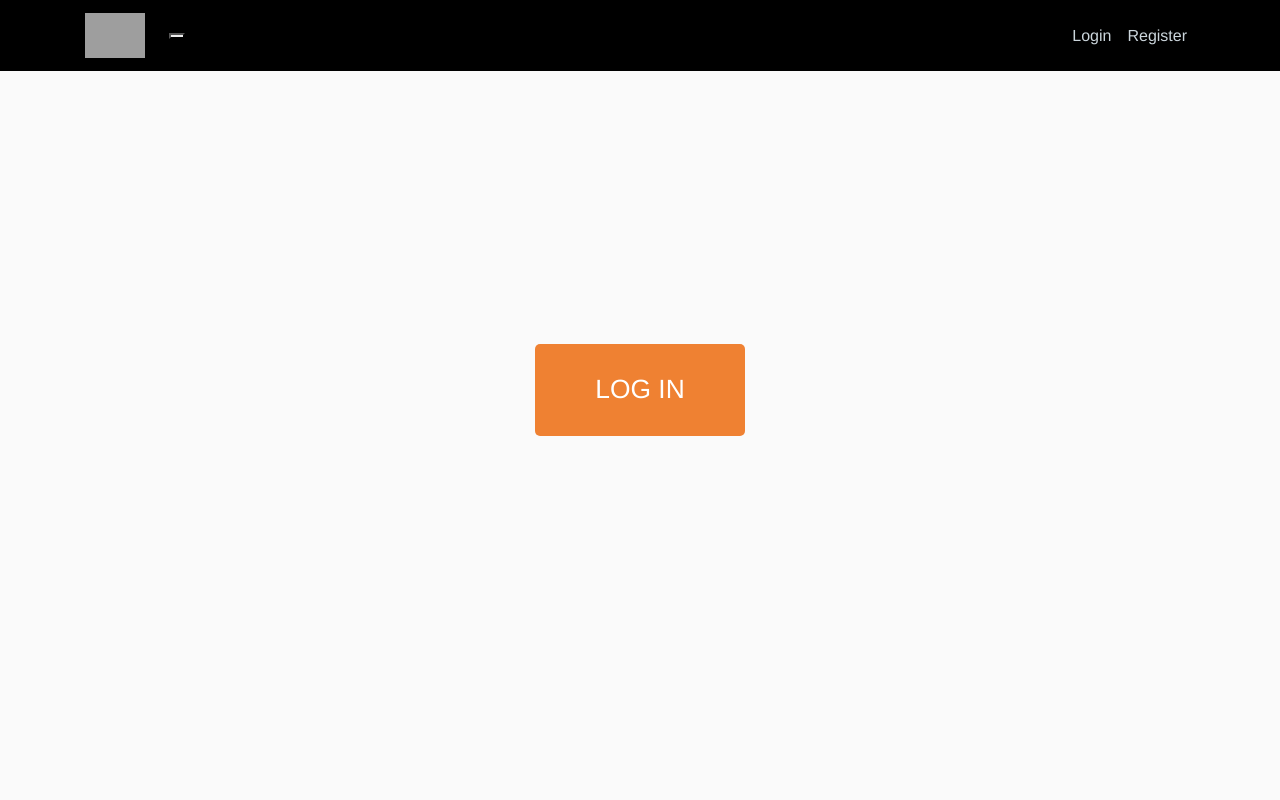
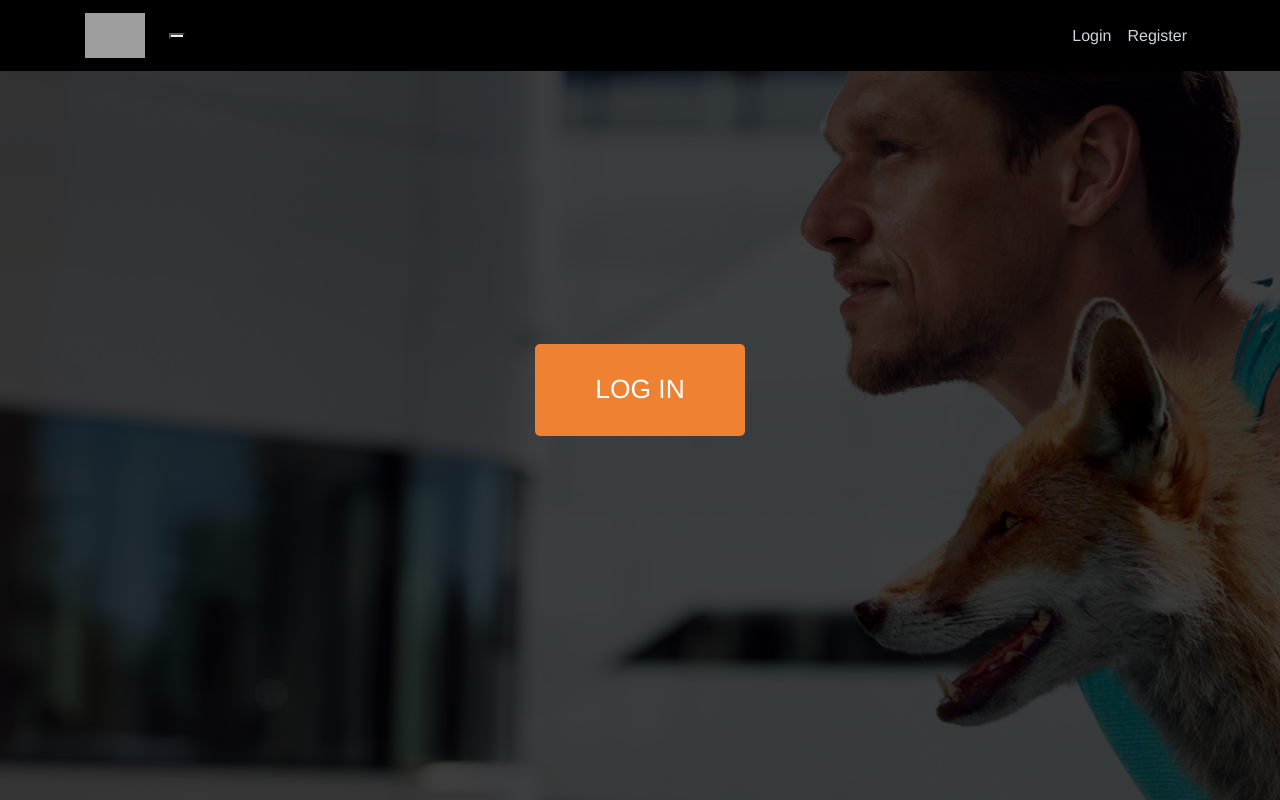
Before and after one commit to Netty2/racefox, a Flask app: page / in a window 1280 px wide. Run offline with Flask 2, Linux system fonts and the light colour scheme; some libraries are stand-ins or nearby versions; grey boxes are pictures that could not be loaded.

Commit message:
Added picture background to login page

```diff
--- a/app/templates/home.html
+++ b/app/templates/home.html
@@ -119,6 +119,7 @@ $("#wellnessform").submit(function(e) {
 <script src="{{ url_for('static', filename='utils.js') }}"></script>
 <script src="{{ url_for('static', filename='main.js') }}"></script>
 {% else %}
+<div class="login-bg"></div>
 <div class="loginform-wrapper">
 	<div class="loginform-content">
 		<div id="login-button" class="text-center">
```
